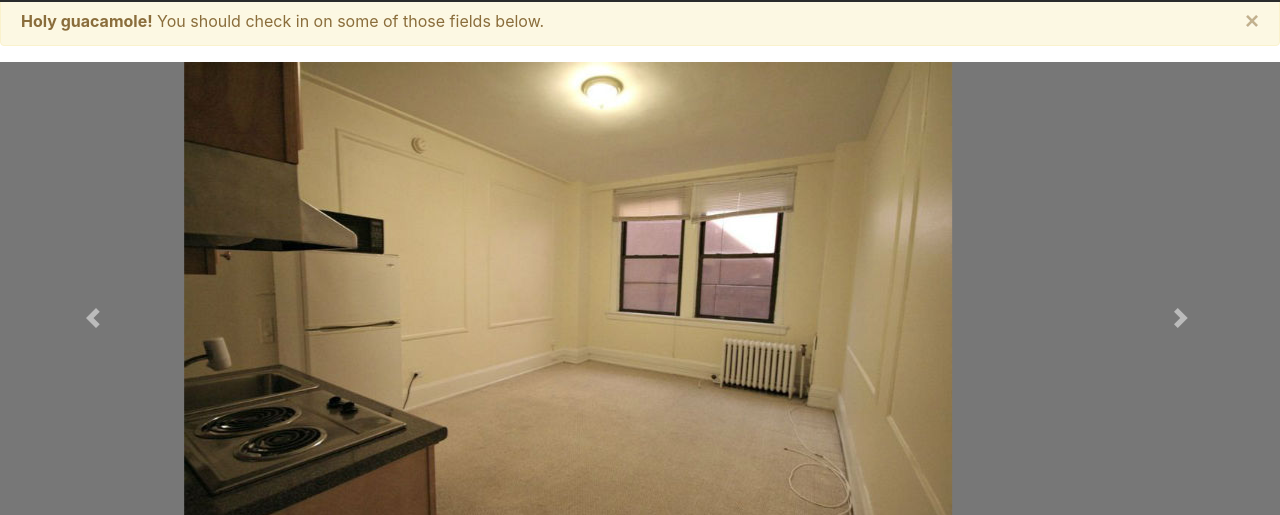
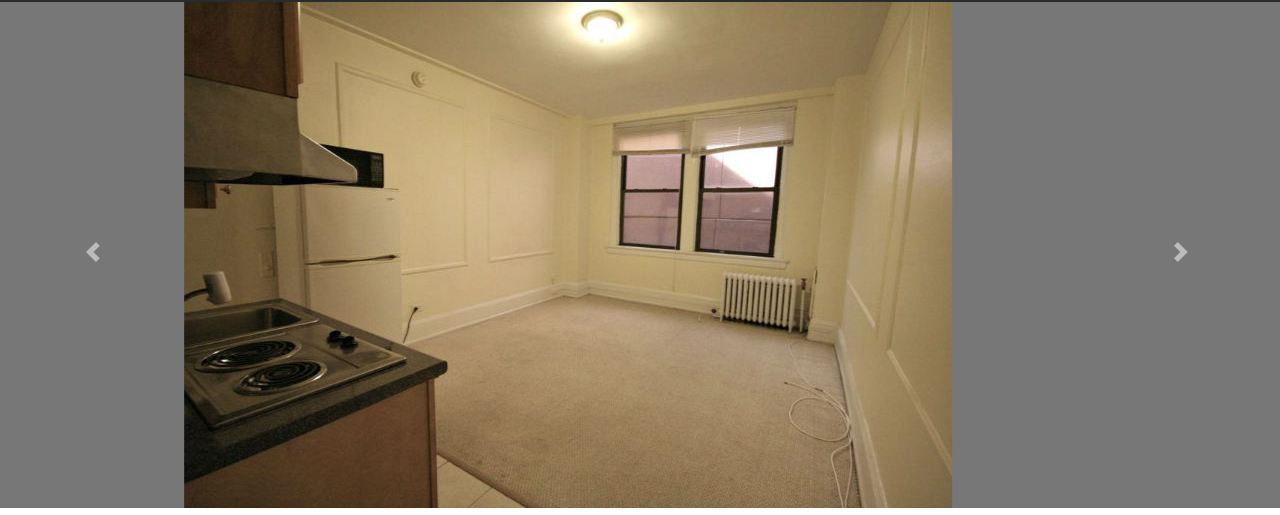
Before and after one commit to studioapt/studioapt.github.io, a plain HTML site: page index.html in a window 1280 px wide. Shown: the part 52-567 px from the top of the page. Drawn offline with nearby package versions, Linux system fonts and the light colour scheme; a script that the page names is missing.

Commit message:
Update index.html

```diff
--- a/index.html
+++ b/index.html
@@ -83,14 +83,9 @@
   </script>
 
     <nav class="navbar navbar-toggleable-md navbar-inverse fixed-top bg-inverse">
-      <a class="navbar-brand" href="#">Studio apartment for rent</a>
+      <a class="navbar-brand" href="#">Studio apartment for rent (scroll for more)</a>
     </nav>
-<div class="alert alert-warning alert-dismissible fade show" role="alert">
-  <button type="button" class="close" data-dismiss="alert" aria-label="Close">
-    <span aria-hidden="true">&times;</span>
-  </button>
-  <strong>Holy guacamole!</strong> You should check in on some of those fields below.
-</div>
+
     <div id="myCarousel" class="carousel slide" data-ride="carousel">
       <div class="carousel-inner" role="listbox">
         <div class="carousel-item active">
```
